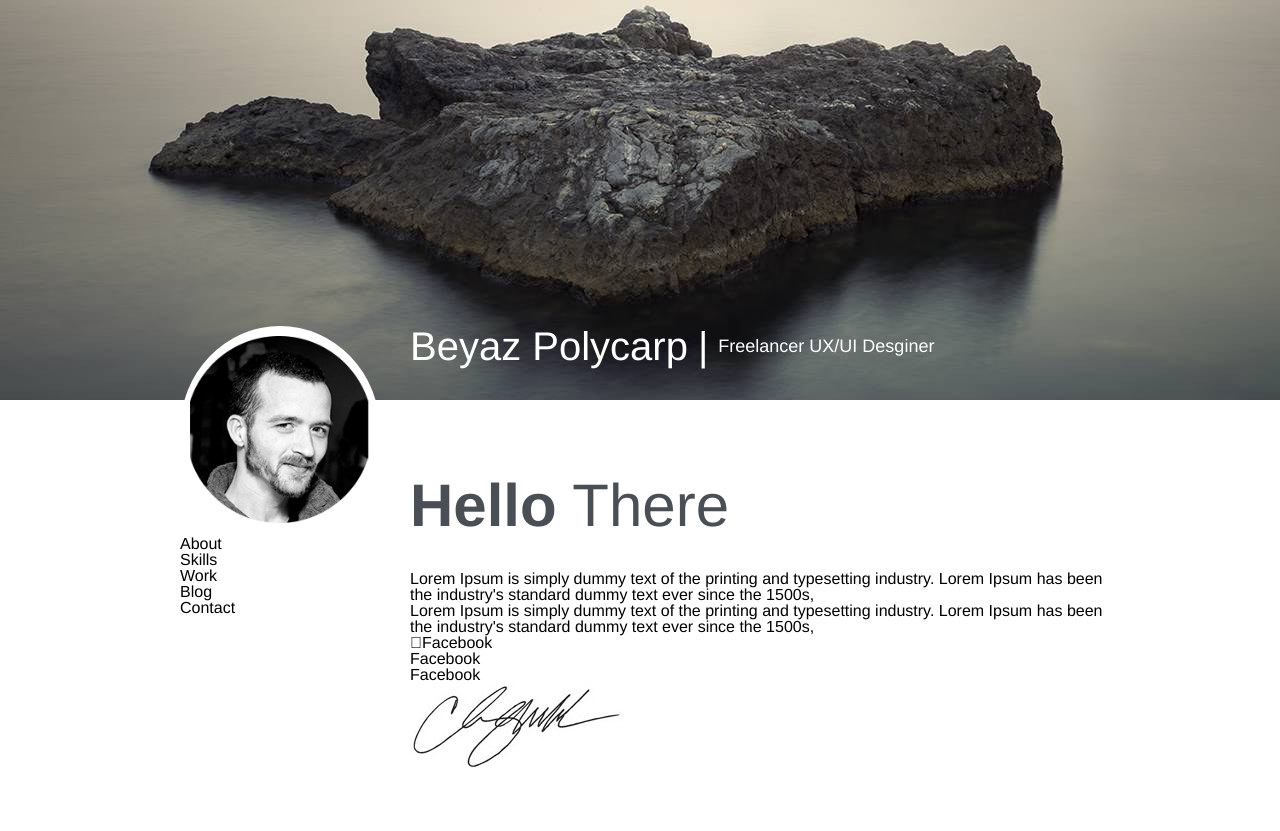
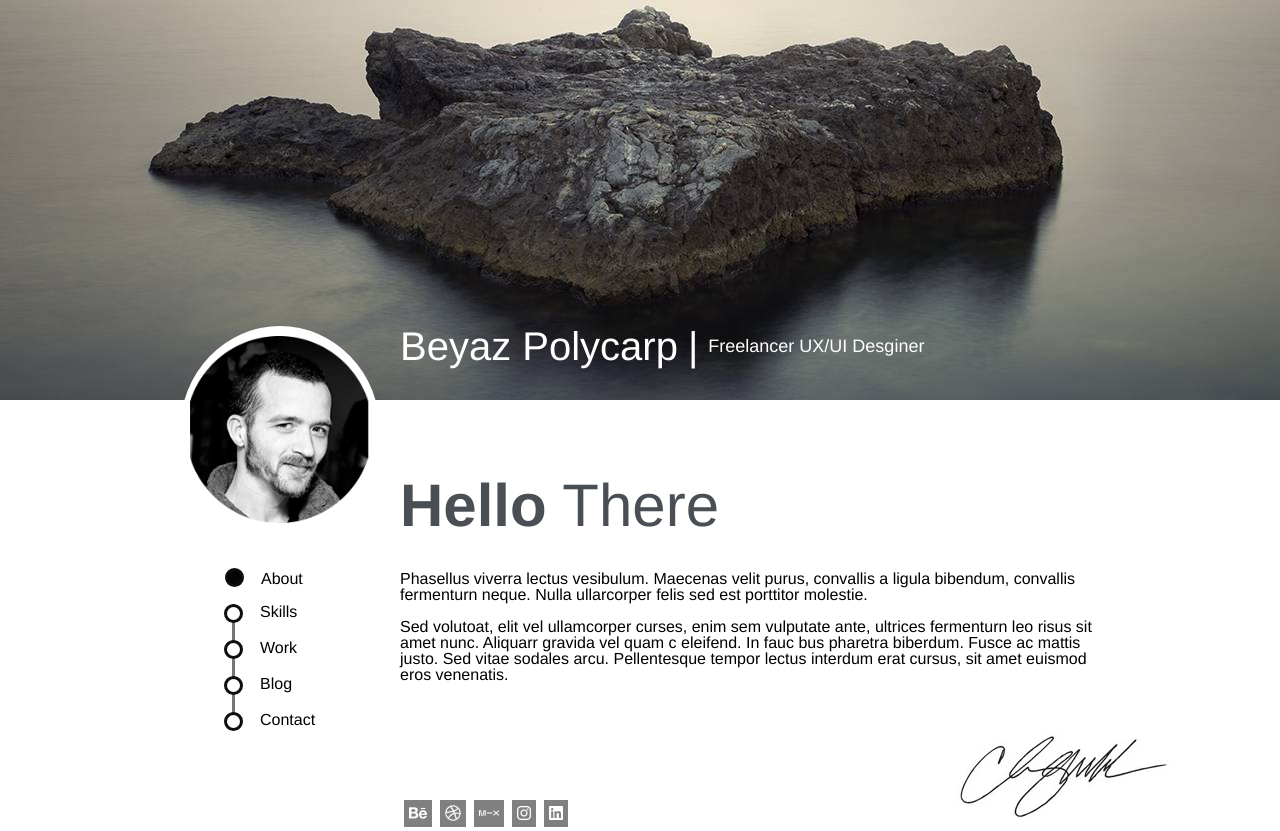
Before and after one commit to elifksc/WebProje, a website built with webpack: page src/template.html in a window 1280 px wide. Before the commit the page ends 800 px from the top, so only its background shows below. Built offline with nearby package versions, Linux system fonts and the light colour scheme.

Commit message:
-asection - 2 has been edite

```diff
--- a/src/assets/sass/home/_section-2.scss
+++ b/src/assets/sass/home/_section-2.scss
@@ -2,6 +2,20 @@
     margin-top: -77px;
     &__wrapper{
         display: flex;
+    }
+    &__bir{
+            background: rgb(5, 5, 5);
+            display: inline-block;
+            position: absolute;
+            border-radius: 60%;
+            border: 3px solid #0d0d0e;
+            margin-left:45px ;
+            width: 13px;
+            height: 13px;
+            z-index: 400;
+            &-text{
+                margin-left: 33px;
+            }
     }
     &__sidebar {
         max-width: 220px;
@@ -14,13 +28,41 @@
                 width: 100%;
             }
         }
-        .menu {
-            &__item {
-                &-text {
+        .menu{
 
+            list-style-type: none;
+            position: relative;
+
+            &__item{
+                margin: 20px 0;
+                padding-left: 20px;
+                &-text{
+                    margin-left: 60px;
                 }
             }
 
+            &__item::before{
+                content: ' ';
+                background: white;
+                display: inline-block;
+                position: absolute;
+                border-radius: 60%;
+                border: 3px solid #0d0d0e;
+                left: 44px;
+                width: 13px;
+                height: 13px;
+                z-index: 400;
+            }
+        }
+        .menu::before{
+            content:' ';
+            background: #777676;
+            display: inline-block;
+            position: absolute;
+            left: 52px;
+            width: 3px;
+            height: 100%;
+            z-index: 400;
         }
     }
     &__content {
@@ -53,10 +95,24 @@
                 }
             }
             &__footer{
+                display: flex;
+                flex-direction: row;
+                margin:0 auto;
+                align-items: baseline;
                 .social-media {
+                    display: flex;
+                    background-color: white;
+                    &--bir{
+                        background-color: gray;
+                        color: white;
+                        margin: 4px;
+                        padding: 5px;
 
+                    }
                 }
                 .signature {
+                    margin-left: 55%;
+                    padding-top: 50px;
 
                 }
             }
--- a/src/template.html
+++ b/src/template.html
@@ -1,10 +1,13 @@
 <!DOCTYPE html>
 <html lang="en">
+
 <head>
+    <script src="https://kit.fontawesome.com/fc31dedf63.js" crossorigin="anonymous"></script>
     <meta charset="UTF-8">
     <meta name="viewport" content="width=device-width, initial-scale=1.0">
     <title>Document</title>
 </head>
+
 <body>
    <section class="section-1">
         <img src="./assets/img/cover.jpg" class="section-1__cover"/>
@@ -16,11 +19,13 @@
                     <div class="col section-2__sidebar-wrapper">
                         <figure class="user-image">
                             <img src="./assets/img/profil.png" class="user-image__item"/>
-                        </figure>
+                        </figure><br><br>
+                        <ul>
+                            <li class="section-2__bir">
+                                <span class="section-2__bir-text">About</span>
+                            </li><br>
+                        </ul>
                         <ul class="menu">
-                            <li class="menu__item">
-                                <span class="menu__item-text">About</span>
-                            </li>
                             <li class="menu__item">
                                 <span class="menu__item-text">Skills</span>
                             </li>
@@ -35,6 +40,7 @@
                             </li>
                         </ul>
                     </div>
+                    </div>
                 </aside>
                 <div class="col section-2__content">
                     <div class="content">
@@ -46,17 +52,23 @@
                             <strong class="content__section-title--bold">Hello</strong> There
                         </p>
                         <p>
-                            Lorem Ipsum is simply dummy text of the printing and typesetting industry. Lorem Ipsum has been the industry's standard dummy text ever since the 1500s,
-                        </p>
+                            Phasellus viverra lectus vesibulum. Maecenas velit purus, convallis a ligula bibendum, convallis
+                            fermenturn neque. Nulla ullarcorper felis sed est porttitor molestie.
+                        </p><br>
                         <p>
-                            Lorem Ipsum is simply dummy text of the printing and typesetting industry. Lorem Ipsum has been the industry's standard dummy text ever since the 1500s,
+                            Sed volutoat, elit vel ullamcorper curses, enim sem vulputate ante, ultrices fermenturn leo risus sit amet nunc.
+                            Aliquarr gravida vel quam c eleifend. In fauc bus pharetra biberdum. Fusce ac mattis justo. Sed vitae sodales
+                            arcu. Pellentesque tempor lectus interdum erat cursus, sit amet euismod eros venenatis.
                         </p>
                         <div class="content__footer">
                             <ul class="social-media">
-                                <li><i class="fab fa-facebook-f"> </i>Facebook</li>
-                                <li>Facebook</li>
-                                <li>Facebook</li>
-                            </ul>
+                                <li class="social-media--bir"><i class="fa fa-behance"> </i></li>
+                                <li class="social-media--bir"><i class="fa fa-dribbble"></i></li>
+                                <li class="social-media--bir"><i class="fa fa-mixcloud"></i></li>
+                                <li class="social-media--bir"><i class="fa fa-instagram"></i></li>
+                                <li class="social-media--bir"><i class="fa fa-linkedin-square"></i></li>
+
+                              </ul>
                             <img src="./assets/img/signature.jpeg" class="signature" />
                         </div>
                     </div>
@@ -64,5 +76,11 @@
             </div>
         </div>
     </section>
+    <!-- <section class="section-3">
+        <div class="section-3__head">
+            <p class="section-3__head-parag">"No army can stop an ideaa whose time has come"</p>
+        </div>
+        <div class="section-3__alt"></div>
+   </section> -->
 </body>
 </html>
```
